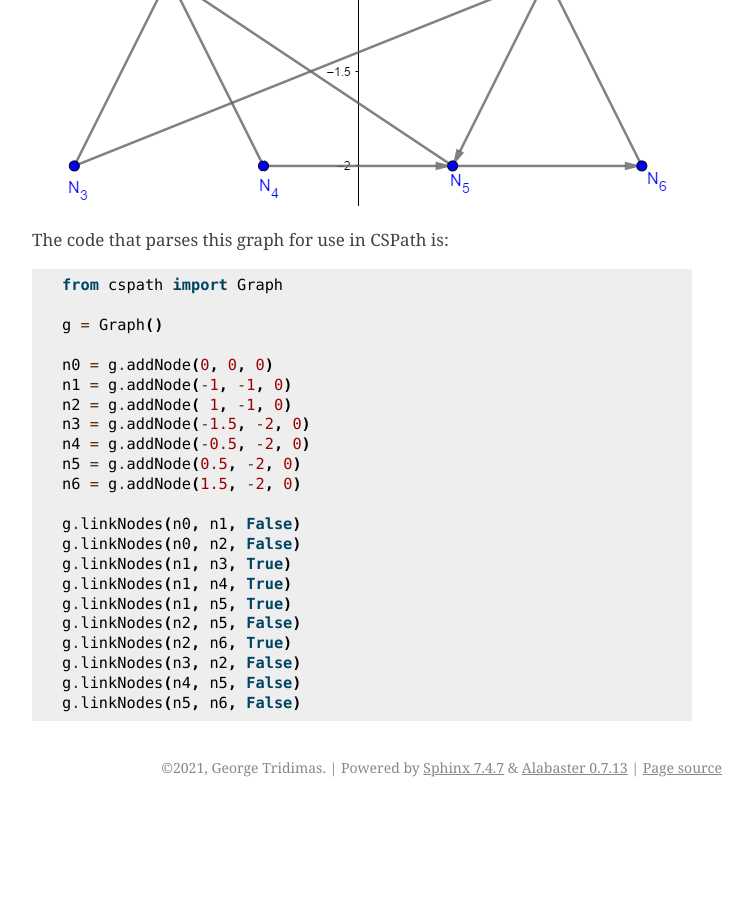
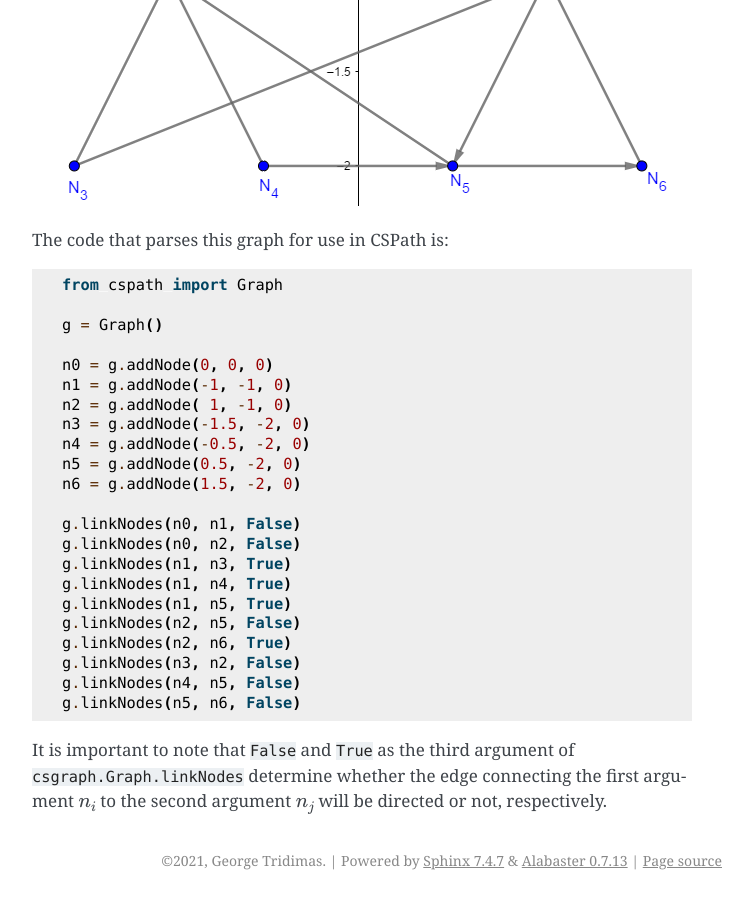
Before and after one commit to notgmt1337/CSPath, a Sphinx documentation site: the page built from docs/how-to/graph-parse.rst, in a window 1280 px wide and 900 px high, scrolled down 2610 px. Shown: the whole window, without its empty margins (388-1141 px from the left). Built offline with Sphinx 7.4.7, drawn with Linux system fonts in a browser that asks for light colours; before the commit the page ends 3417 px from its top, so only the background shows below that.

Commit message:
Update graph-parse.rst

```diff
--- a/docs/how-to/graph-parse.rst
+++ b/docs/how-to/graph-parse.rst
@@ -125,4 +125,6 @@ The code that parses this graph for use in CSPath is:
     g.linkNodes(n5, n6, False)
 
 
+It is important to note that :code:`False` and :code:`True` as the third argument of :code:`csgraph.Graph.linkNodes` determine whether the edge connecting the first argument :math:`n_{i}` to the second argument :math:`n_{j}` will be directed or not, respectively.
+
 .. _Source: https://cspath.readthedocs.io/en/latest/reference/source.html
```
